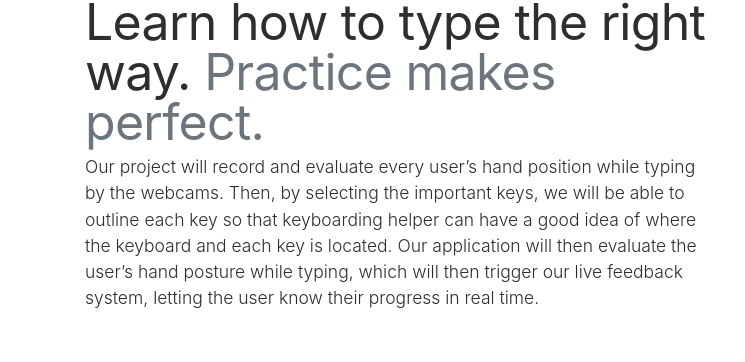
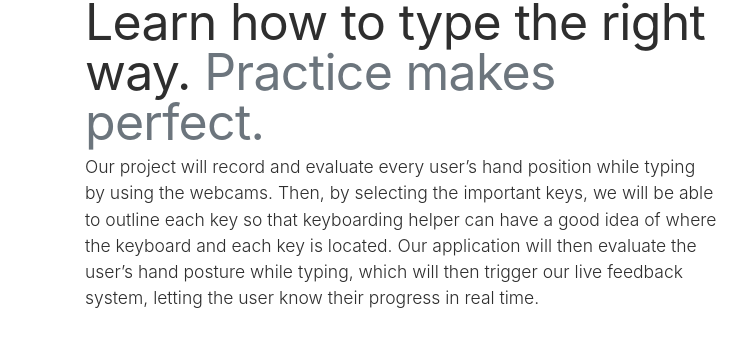
Before and after one commit to u0970346/u0970346.github.io, a plain HTML site: page index.html in a window 1280 px wide. Shown: the part 1257-1619 px from the top of the page, 0-745 px from the left. Drawn offline with nearby package versions, Linux system fonts and the light colour scheme; grey boxes are pictures that could not be loaded.

Commit message:
homepage

```diff
--- a/index.html
+++ b/index.html
@@ -107,7 +107,7 @@
         <div class="col-md-7">
           <h2 class="featurette-heading">Learn how to type the right way. <span class="text-muted">Practice makes perfect.</span></h2>
           <p class="lead">
-            Our project will record and evaluate every user’s hand position while typing by the webcams.
+            Our project will record and evaluate every user’s hand position while typing by using the webcams.
             Then, by selecting the important keys, we will be able to outline each key so that keyboarding helper can have a good idea of where the keyboard and each key is located.
             Our application will then evaluate the user’s hand posture while typing, which will then trigger our live feedback system, letting the user know their progress in real time.
           </p>
```
